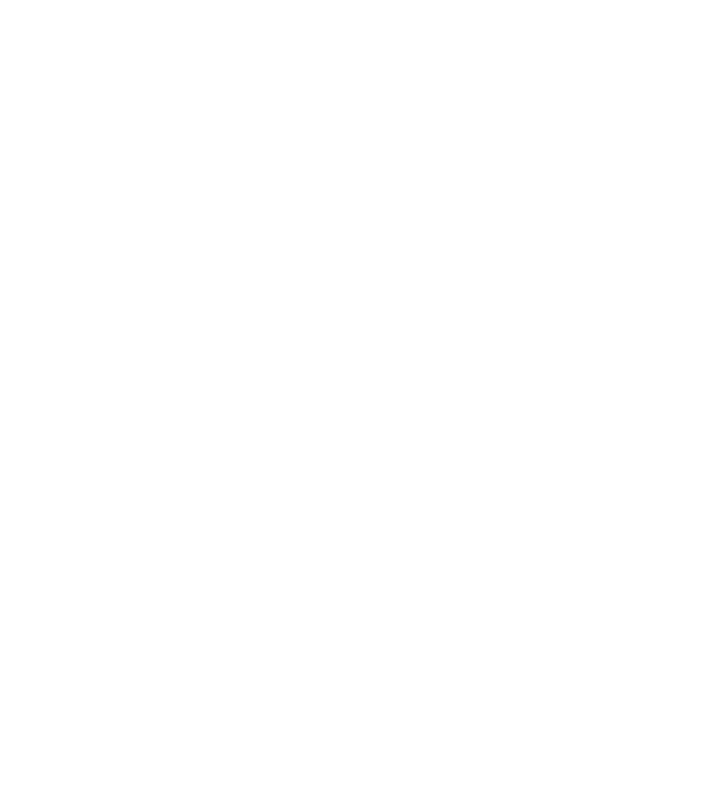
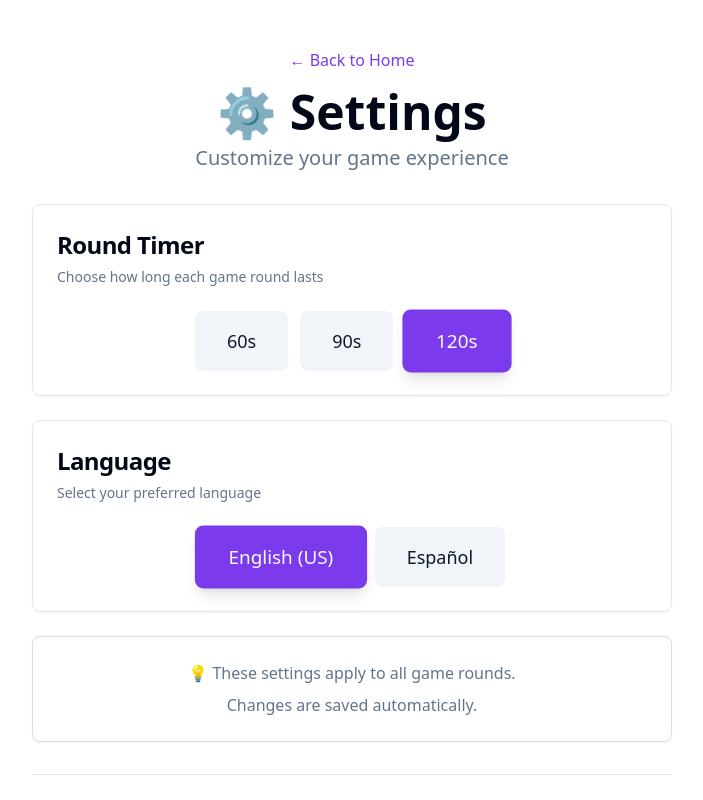
Before and after one commit to kehwar/echo_game, a Nuxt app: page /settings in a window 1280 px wide. Before the commit this address had no page. Shown: the whole page, without its empty margins (288-991 px from the left). Built offline with nearby package versions, Linux system fonts and the light colour scheme.

Commit message:
Add settings page with global timer and language settings
Co-authored-by: kehwar <45218102+kehwar@users.noreply.github.com>

```diff
--- a/app.vue
+++ b/app.vue
@@ -3,3 +3,16 @@
     <NuxtPage />
   </div>
 </template>
+
+<script setup lang="ts">
+// Initialize settings and sync locale
+const { setLocale } = useI18n()
+const settings = useSettings()
+
+// On mount, sync the i18n locale with the saved locale in settings
+onMounted(() => {
+  if (settings.selectedLocale.value) {
+    setLocale(settings.selectedLocale.value)
+  }
+})
+</script>
--- a/composables/useGameState.ts
+++ b/composables/useGameState.ts
@@ -1,6 +1,9 @@
 import { decks } from '@/data/decks'
 
 export function useGameState(deckId: Ref<string>) {
+  // Get global settings
+  const settings = useSettings()
+
   // Find the selected deck
   const selectedDeck = computed(() => decks.find(d => d.id === deckId.value))
 
@@ -8,9 +11,7 @@ export function useGameState(deckId: Ref<string>) {
   const gameStarted = ref(false)
   const gameEnded = ref(false)
   const gamePaused = ref(false)
-  const durationOptions = [60, 90, 120]
-  const selectedDuration = ref(120) // Default to 120 seconds
-  const timeRemaining = ref(selectedDuration.value)
+  const timeRemaining = ref(settings.timerDuration.value)
   const currentCard = ref('')
   const correctCount = ref(0)
   const wrongCount = ref(0)
@@ -64,7 +65,7 @@ export function useGameState(deckId: Ref<string>) {
     skippedCards.value = []
     correctCount.value = 0
     wrongCount.value = 0
-    timeRemaining.value = selectedDuration.value
+    timeRemaining.value = settings.timerDuration.value
     gameEnded.value = false
     nextCard()
   }
@@ -178,8 +179,7 @@ export function useGameState(deckId: Ref<string>) {
     gameStarted,
     gameEnded,
     gamePaused,
-    durationOptions,
-    selectedDuration,
+    timerDuration: settings.timerDuration,
     timeRemaining,
     currentCard,
     correctCount,
--- /dev/null
+++ b/composables/useSettings.ts
@@ -0,0 +1,83 @@
+/**
+ * Global settings composable for Echo Game
+ * Manages user preferences like timer duration and language
+ */
+
+const SETTINGS_STORAGE_KEY = 'echo-game-settings'
+
+interface GameSettings {
+  timerDuration: number
+  locale: string
+}
+
+const defaultSettings: GameSettings = {
+  timerDuration: 120, // 2 minutes default
+  locale: 'en-US'
+}
+
+// Global state (shared across all components)
+const timerDuration = ref<number>(defaultSettings.timerDuration)
+const selectedLocale = ref<string>(defaultSettings.locale)
+
+// Track if settings have been loaded from storage
+let settingsInitialized = false
+
+export function useSettings() {
+  // Load settings from localStorage on first use
+  if (!settingsInitialized && typeof window !== 'undefined') {
+    loadSettings()
+    settingsInitialized = true
+  }
+
+  function loadSettings() {
+    try {
+      const stored = localStorage.getItem(SETTINGS_STORAGE_KEY)
+      if (stored) {
+        const settings: GameSettings = JSON.parse(stored)
+        timerDuration.value = settings.timerDuration ?? defaultSettings.timerDuration
+        selectedLocale.value = settings.locale ?? defaultSettings.locale
+      }
+    } catch (error) {
+      console.error('Failed to load settings from localStorage:', error)
+    }
+  }
+
+  function saveSettings() {
+    try {
+      const settings: GameSettings = {
+        timerDuration: timerDuration.value,
+        locale: selectedLocale.value
+      }
+      localStorage.setItem(SETTINGS_STORAGE_KEY, JSON.stringify(settings))
+    } catch (error) {
+      console.error('Failed to save settings to localStorage:', error)
+    }
+  }
+
+  function setTimerDuration(duration: number) {
+    timerDuration.value = duration
+    saveSettings()
+  }
+
+  function setLocale(locale: string) {
+    selectedLocale.value = locale
+    saveSettings()
+  }
+
+  function resetToDefaults() {
+    timerDuration.value = defaultSettings.timerDuration
+    selectedLocale.value = defaultSettings.locale
+    saveSettings()
+  }
+
+  return {
+    // State
+    timerDuration: readonly(timerDuration),
+    selectedLocale: readonly(selectedLocale),
+    durationOptions: [60, 90, 120] as const,
+    // Methods
+    setTimerDuration,
+    setLocale,
+    resetToDefaults
+  }
+}
--- a/i18n/locales/en-US.json
+++ b/i18n/locales/en-US.json
@@ -14,7 +14,26 @@
       "step6": "You have 2 minutes to guess as many cards as possible!"
     },
     "chooseDeck": "Choose a Deck",
+    "settingsButton": "Settings",
     "footer": "Built with Nuxt 4 | Deployed on GitHub Pages"
+  },
+  "settings": {
+    "title": "Settings",
+    "subtitle": "Customize your game experience",
+    "backToHome": "← Back to Home",
+    "backButton": "Back to Home",
+    "timerDuration": {
+      "title": "Round Timer",
+      "description": "Choose how long each game round lasts"
+    },
+    "language": {
+      "title": "Language",
+      "description": "Select your preferred language"
+    },
+    "info": {
+      "line1": "These settings apply to all game rounds.",
+      "line2": "Changes are saved automatically."
+    }
   },
   "game": {
     "backToDecks": "← Back to Deck Selection",
--- a/pages/game/[id].vue
+++ b/pages/game/[id].vue
@@ -6,10 +6,8 @@
       :deck-id="deckId"
       :deck-name="gameState.selectedDeck.value?.name || ''"
       :deck-description="gameState.selectedDeck.value?.description || ''"
-      :duration-options="gameState.durationOptions"
-      :selected-duration="gameState.selectedDuration.value"
+      :timer-duration="gameState.timerDuration.value"
       @start="gameState.startGame"
-      @update:selected-duration="gameState.selectedDuration.value = $event"
     />
 
     <!-- Active game screen with tap zones -->
--- a/pages/index.vue
+++ b/pages/index.vue
@@ -1,25 +1,15 @@
 <template>
   <div class="h-screen flex flex-col p-4 max-w-7xl mx-auto overflow-y-auto">
     <header class="text-center my-8">
+      <div class="flex justify-end mb-4">
+        <NuxtLink to="/settings">
+          <Button variant="outline" size="sm">
+            ⚙️ {{ t('home.settingsButton') }}
+          </Button>
+        </NuxtLink>
+      </div>
       <h1 class="text-5xl md:text-6xl font-bold mb-2 text-foreground">🎭 {{ t('app.title') }}</h1>
       <p class="text-xl text-muted-foreground">{{ t('app.subtitle') }}</p>
-
-      <!-- Language Switcher -->
-      <div class="mt-4 flex justify-center gap-2">
-        <button
-          v-for="loc in availableLocales"
-          :key="loc.code"
-          :class="[
-            'px-4 py-2 rounded-lg font-medium transition-colors',
-            locale === loc.code
-              ? 'bg-primary text-primary-foreground'
-              : 'bg-secondary text-secondary-foreground hover:bg-secondary/80'
-          ]"
-          @click="setLocale(loc.code)"
-        >
-          {{ loc.name }}
-        </button>
-      </div>
     </header>
 
     <main class="flex-1">
@@ -68,12 +58,10 @@
 
 <script setup lang="ts">
 import { Card, CardHeader, CardTitle, CardDescription, CardContent } from '@/components/ui/card'
+import { Button } from '@/components/ui/button'
 import { decks } from '@/data/decks'
 
-const { t, locale, locales, setLocale } = useI18n()
-
-// Get available locales
-const availableLocales = computed(() => locales.value)
+const { t, locale } = useI18n()
 
 // Sort decks: current locale first, then other locales
 const displayedDecks = computed(() => {
--- /dev/null
+++ b/pages/settings.vue
@@ -0,0 +1,96 @@
+<template>
+  <div class="h-screen flex flex-col p-4 max-w-2xl mx-auto overflow-y-auto">
+    <header class="text-center my-8">
+      <NuxtLink to="/" class="inline-block mb-4 text-primary hover:underline">
+        {{ t('settings.backToHome') }}
+      </NuxtLink>
+      <h1 class="text-5xl font-bold mb-2 text-foreground">⚙️ {{ t('settings.title') }}</h1>
+      <p class="text-xl text-muted-foreground">{{ t('settings.subtitle') }}</p>
+    </header>
+
+    <main class="flex-1 space-y-6">
+      <!-- Timer Duration Setting -->
+      <Card>
+        <CardHeader>
+          <CardTitle class="text-2xl">{{ t('settings.timerDuration.title') }}</CardTitle>
+          <CardDescription>{{ t('settings.timerDuration.description') }}</CardDescription>
+        </CardHeader>
+        <CardContent>
+          <div class="flex gap-3 justify-center flex-wrap">
+            <button
+              v-for="duration in settings.durationOptions"
+              :key="duration"
+              :class="[
+                'px-8 py-4 rounded-lg font-medium transition-all text-lg',
+                settings.timerDuration.value === duration
+                  ? 'bg-primary text-primary-foreground shadow-lg scale-105'
+                  : 'bg-secondary text-secondary-foreground hover:bg-secondary/80'
+              ]"
+              @click="settings.setTimerDuration(duration)"
+            >
+              {{ duration }}s
+            </button>
+          </div>
+        </CardContent>
+      </Card>
+
+      <!-- Language Setting -->
+      <Card>
+        <CardHeader>
+          <CardTitle class="text-2xl">{{ t('settings.language.title') }}</CardTitle>
+          <CardDescription>{{ t('settings.language.description') }}</CardDescription>
+        </CardHeader>
+        <CardContent>
+          <div class="flex gap-3 justify-center flex-wrap">
+            <button
+              v-for="loc in availableLocales"
+              :key="loc.code"
+              :class="[
+                'px-8 py-4 rounded-lg font-medium transition-all text-lg',
+                locale === loc.code
+                  ? 'bg-primary text-primary-foreground shadow-lg scale-105'
+                  : 'bg-secondary text-secondary-foreground hover:bg-secondary/80'
+              ]"
+              @click="changeLocale(loc.code)"
+            >
+              {{ loc.name }}
+            </button>
+          </div>
+        </CardContent>
+      </Card>
+
+      <!-- Info Card -->
+      <Card class="border-primary/20">
+        <CardContent class="py-6">
+          <div class="text-center text-muted-foreground space-y-2">
+            <p>💡 {{ t('settings.info.line1') }}</p>
+            <p>{{ t('settings.info.line2') }}</p>
+          </div>
+        </CardContent>
+      </Card>
+    </main>
+
+    <footer class="text-center py-8 text-muted-foreground border-t border-border mt-8">
+      <Button variant="outline" @click="navigateTo('/')">
+        {{ t('settings.backButton') }}
+      </Button>
+    </footer>
+  </div>
+</template>
+
+<script setup lang="ts">
+import { Card, CardHeader, CardTitle, CardDescription, CardContent } from '@/components/ui/card'
+import { Button } from '@/components/ui/button'
+
+const { t, locale, locales, setLocale } = useI18n()
+const settings = useSettings()
+
+// Get available locales
+const availableLocales = computed(() => locales.value)
+
+// Change locale and update settings
+function changeLocale(newLocale: string) {
+  setLocale(newLocale)
+  settings.setLocale(newLocale)
+}
+</script>
```
Also changed, not shown: components/game/GameStartScreen.vue (+3 -28 lines), i18n/locales/es-ES.json (+19 -0 lines).
